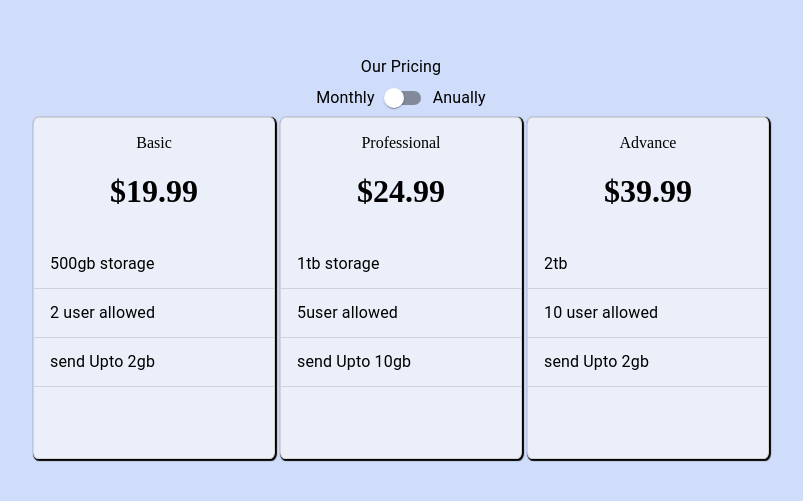
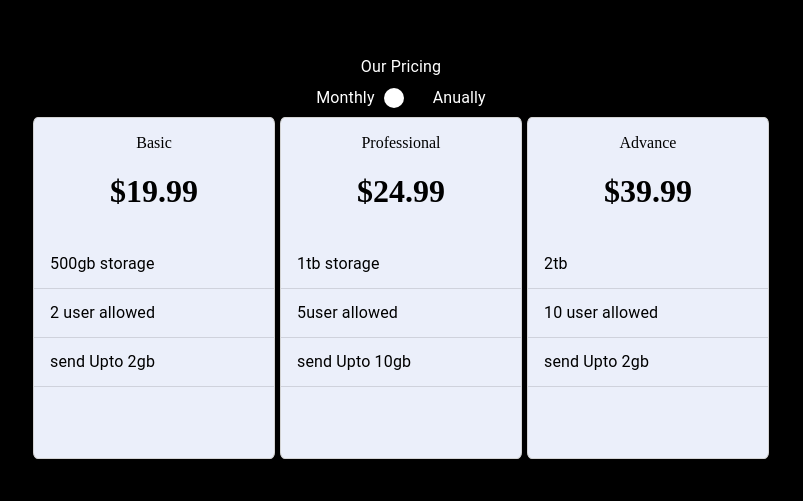
Before and after one commit to kapishgupta2004/react-practice, a Next.js app in the folder pass-gen/: page /pricing in a window 1280 px wide. Shown: the part 143-644 px from the top of the page, without its empty margins (239-1042 px from the left). Built offline with nearby package versions, Linux system fonts and the light colour scheme.

Commit message:
next js first project

```diff
--- a/pass-gen/src/app/pricing/page.js
+++ b/pass-gen/src/app/pricing/page.js
@@ -35,8 +35,9 @@ export default function Page() {
         flexDirection: "column",
         justifyContent: "center",
         alignItems: "center",
-        backgroundColor: "#cfddfa",
+        backgroundColor: "black",
         height: "100%",
+        color: "white",
       }}
     >
       <StyledTypography>Our Pricing</StyledTypography>
```
